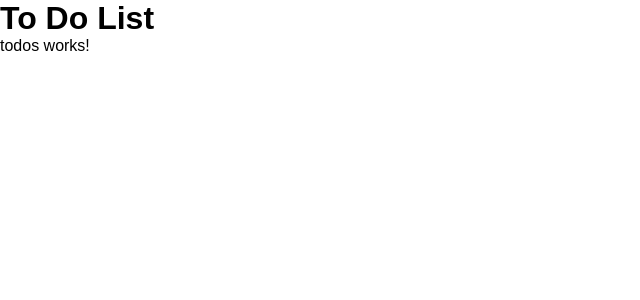
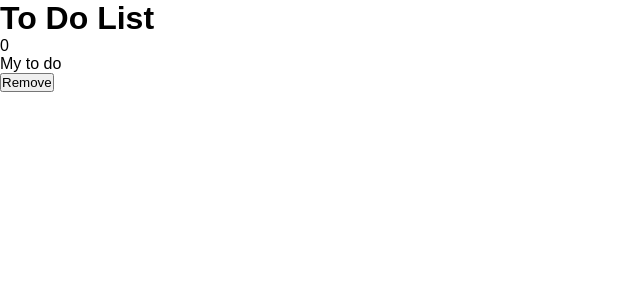
Before and after one commit to DanielMcIntyre2022/Angular-To-Do-App, an Angular app: page / in a window 1280 px wide. Shown: the top 300 px of the page, without its empty margins (0-640 px from the left). Built offline with nearby package versions, Linux system fonts and the light colour scheme.

Commit message:
created todos testing array

```diff
--- a/src/app/components/todos/todos.component.html
+++ b/src/app/components/todos/todos.component.html
@@ -1 +1,7 @@
-<p>todos works!</p>
+<div class="todos">
+    <div class="todo">
+        <div id="id">0</div>
+        <div class="content">My to do</div>
+        <button class="delete">Remove</button>
+    </div>
+</div>
--- a/src/app/components/todos/todos.component.ts
+++ b/src/app/components/todos/todos.component.ts
@@ -1,4 +1,5 @@
 import { Component, OnInit } from '@angular/core';
+import { Todo } from './../../models/Todo';
 
 @Component({
   selector: 'app-todos',
@@ -7,9 +8,20 @@ import { Component, OnInit } from '@angular/core';
 })
 export class TodosComponent implements OnInit {
 
+  todos!: Todo[];
+
   constructor() { }
 
   ngOnInit(): void {
+    this.todos = [
+      {
+        content: 'First todo',
+        completed: false
+      },
+      {
+        content: 'Second to do',
+        completed: true
+      }
+    ]
   }
-
 }
--- /dev/null
+++ b/src/app/models/Todo.ts
@@ -0,0 +1,4 @@
+export class Todo {
+    content!:string;
+    completed!:boolean;
+}
```
